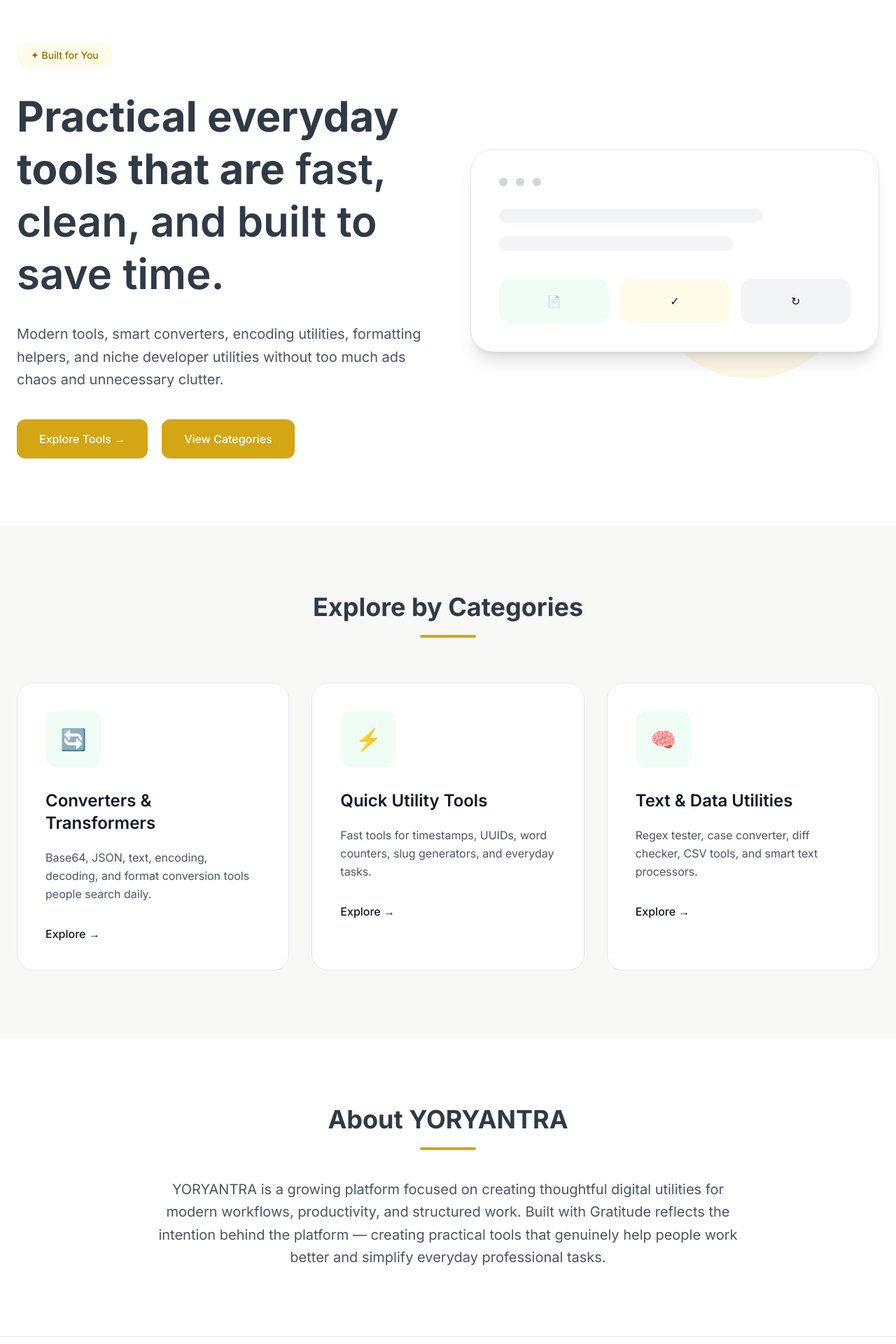
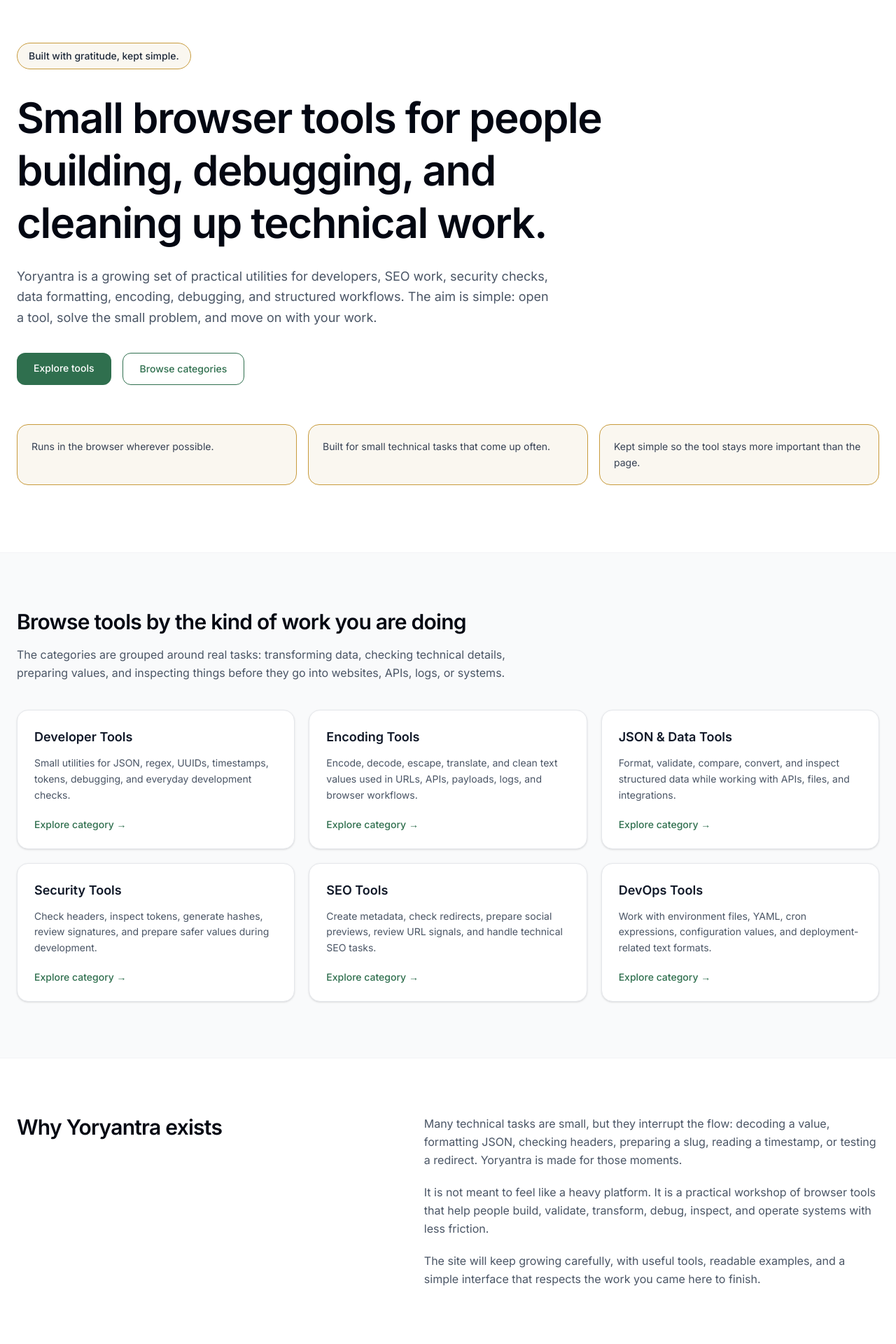
Before and after one commit to vaarunsonawwane-ops/yoryantra-new, a Next.js app: page / in a window 1280 px wide. Shown: the part 100-2020 px from the top of the page at 70% size. Built offline with nearby package versions, Linux system fonts and the light colour scheme.

Commit message:
Home page update

```diff
--- a/app/page.tsx
+++ b/app/page.tsx
@@ -1,18 +1,20 @@
+import Link from "next/link";
+
 export const metadata = {
-  title: "Yoryantra | Practical Everyday Tools",
+  title: "Yoryantra | Small Browser Tools for Technical Work",
 
   description:
-    "Simple, fast, and focused utilities for developers, productivity, formatting, encoding, and structured workflows.",
+    "A growing collection of simple browser tools for developers, SEO work, security checks, data formatting, encoding, debugging, and everyday technical tasks.",
 
   alternates: {
     canonical: "https://yoryantra.com",
   },
 
   openGraph: {
-    title: "Yoryantra | Practical Everyday Tools",
+    title: "Yoryantra | Small Browser Tools for Technical Work",
 
     description:
-      "Simple, fast, and focused utilities without unnecessary clutter.",
+      "Simple browser tools for developers, SEO work, security checks, data formatting, encoding, debugging, and everyday technical tasks.",
 
     url: "https://yoryantra.com",
 
@@ -24,208 +26,178 @@
   twitter: {
     card: "summary_large_image",
 
-    title: "Yoryantra | Practical Everyday Tools",
+    title: "Yoryantra | Small Browser Tools for Technical Work",
 
     description:
-      "Simple, fast, and focused utilities without unnecessary clutter.",
+      "Simple browser tools for developers, SEO work, security checks, data formatting, encoding, debugging, and everyday technical tasks.",
   },
 };
+
+const categories = [
+  {
+    title: "Developer Tools",
+    description:
+      "Small utilities for JSON, regex, UUIDs, timestamps, tokens, debugging, and everyday development checks.",
+    href: "/categories/developer-tools",
+  },
+  {
+    title: "Encoding Tools",
+    description:
+      "Encode, decode, escape, translate, and clean text values used in URLs, APIs, payloads, logs, and browser workflows.",
+    href: "/categories/encoding-tools",
+  },
+  {
+    title: "JSON & Data Tools",
+    description:
+      "Format, validate, compare, convert, and inspect structured data while working with APIs, files, and integrations.",
+    href: "/categories/json-tools",
+  },
+  {
+    title: "Security Tools",
+    description:
+      "Check headers, inspect tokens, generate hashes, review signatures, and prepare safer values during development.",
+    href: "/categories/security-tools",
+  },
+  {
+    title: "SEO Tools",
+    description:
+      "Create metadata, check redirects, prepare social previews, review URL signals, and handle technical SEO tasks.",
+    href: "/categories/seo-tools",
+  },
+  {
+    title: "DevOps Tools",
+    description:
+      "Work with environment files, YAML, cron expressions, configuration values, and deployment-related text formats.",
+    href: "/categories/devops-tools",
+  },
+];
+
+const notes = [
+  "Runs in the browser wherever possible.",
+  "Built for small technical tasks that come up often.",
+  "Kept simple so the tool stays more important than the page.",
+];
 
 export default function HomePage() {
   return (
     <main className="bg-white text-gray-900">
-      <style>{`
-        :root {
-          --gold: #d4a514;
-          --green: #256b45;
-          --dark: #2f3a45;
-          --light: #f8f8f6;
-        }
-
-        html {
-          scroll-behavior: smooth;
-        }
-      `}</style>
-
       {/* HERO */}
-      <section
-        id="home"
-        className="max-w-7xl mx-auto px-6 py-24 grid lg:grid-cols-2 gap-16 items-center"
-      >
-        {/* LEFT */}
-        <div>
-          <div
-            className="inline-flex items-center gap-2 px-5 py-2 rounded-full bg-yellow-50 text-sm font-medium mb-8"
-            style={{ color: "#946c00" }}
-          >
-            ✦ Built for You
-          </div>
-
-          <h2 className="text-5xl md:text-6xl font-bold leading-tight text-[var(--dark)]">
-            Practical everyday tools that are
-            <span className="font-semibold"> fast, clean, and built to save time.</span>
-          </h2>
-
-          <p className="mt-8 text-xl text-gray-600 leading-relaxed max-w-2xl">
-            Modern tools, smart converters, encoding utilities, formatting helpers,
-            and niche developer utilities without too much ads chaos and unnecessary clutter.
+      <section className="mx-auto max-w-7xl px-6 py-20 md:py-24">
+        <div className="max-w-4xl">
+          <p className="inline-flex rounded-full border border-[var(--light-gold)] bg-[var(--light-bg)] px-4 py-2 text-sm font-medium text-gray-800">
+            Built with gratitude, kept simple.
           </p>
 
-          <div className="mt-10 flex flex-wrap gap-5">
-            <a
-			  href="/tools"
-			  className="px-8 py-4 rounded-xl text-white font-medium transition hover:opacity-90"
-              style={{ backgroundColor: "var(--gold)" }}
+          <h1 className="mt-8 text-4xl font-semibold tracking-tight text-gray-950 md:text-6xl md:leading-tight">
+            Small browser tools for people building, debugging, and cleaning up technical work.
+          </h1>
+
+          <p className="mt-6 max-w-3xl text-lg leading-relaxed text-gray-600">
+            Yoryantra is a growing set of practical utilities for developers,
+            SEO work, security checks, data formatting, encoding, debugging,
+            and structured workflows. The aim is simple: open a tool, solve the
+            small problem, and move on with your work.
+          </p>
+
+          <div className="mt-9 flex flex-wrap gap-4">
+            <Link
+              href="/tools"
+              className="rounded-xl bg-[var(--green)] px-6 py-3 text-sm font-medium text-white transition hover:-translate-y-0.5 hover:opacity-95"
             >
-              Explore Tools →
-            </a>
+              Explore tools
+            </Link>
 
-            <a
-			  href="/categories"
-			  className="px-8 py-4 rounded-xl text-white font-medium transition hover:opacity-90"
-			  style={{ backgroundColor: "var(--gold)" }}
-			>
-			  View Categories
-			</a>
+            <Link
+              href="/categories"
+              className="rounded-xl border border-[var(--green)] bg-white px-6 py-3 text-sm font-medium text-[var(--green)] transition hover:-translate-y-0.5 hover:bg-green-50"
+            >
+              Browse categories
+            </Link>
           </div>
         </div>
 
-        {/* RIGHT */}
-        <div className="relative">
-          <div
-            className="absolute top-10 right-10 w-72 h-72 rounded-full opacity-20"
-            style={{ backgroundColor: "#f5d980" }}
-          ></div>
-
-          <div className="relative bg-white rounded-[2rem] border border-gray-200 shadow-xl p-10">
-            <div className="flex gap-3 mb-8">
-              <div className="w-3 h-3 rounded-full bg-gray-300"></div>
-              <div className="w-3 h-3 rounded-full bg-gray-300"></div>
-              <div className="w-3 h-3 rounded-full bg-gray-300"></div>
+        <div className="mt-14 grid gap-4 md:grid-cols-3">
+          {notes.map((note) => (
+            <div
+              key={note}
+              className="rounded-2xl border border-[var(--light-gold)] bg-[var(--light-bg)] p-5"
+            >
+              <p className="text-sm leading-relaxed text-gray-700">
+                {note}
+              </p>
             </div>
-
-            <div className="space-y-5">
-              <div className="h-5 rounded-full bg-gray-100 w-3/4"></div>
-
-              <div className="h-5 rounded-full bg-gray-100 w-2/3"></div>
-
-              <div className="grid grid-cols-3 gap-4 mt-10">
-                <div className="rounded-2xl p-5 bg-green-50 flex items-center justify-center">
-                  📄
-                </div>
-
-                <div className="rounded-2xl p-5 bg-yellow-50 flex items-center justify-center">
-                  ✓
-                </div>
-
-                <div className="rounded-2xl p-5 bg-gray-100 flex items-center justify-center">
-                  ↻
-                </div>
-              </div>
-            </div>
-          </div>
+          ))}
         </div>
       </section>
 
       {/* CATEGORIES */}
-      <section id="categories" className="bg-[var(--light)] py-24">
-        <div className="max-w-7xl mx-auto px-6">
-          <div className="text-center mb-16">
-            <h3 className="text-4xl font-bold text-[var(--dark)]">
-              Explore by Categories
-            </h3>
+      <section className="border-y border-gray-100 bg-gray-50 py-20">
+        <div className="mx-auto max-w-7xl px-6">
+          <div className="max-w-3xl">
+            <h2 className="text-3xl font-semibold tracking-tight text-gray-950">
+              Browse tools by the kind of work you are doing
+            </h2>
 
-            <div
-              className="w-20 h-[4px] rounded-full mx-auto mt-5"
-              style={{ backgroundColor: "var(--gold)" }}
-            ></div>
+            <p className="mt-4 text-gray-600 leading-relaxed">
+              The categories are grouped around real tasks: transforming data,
+              checking technical details, preparing values, and inspecting
+              things before they go into websites, APIs, logs, or systems.
+            </p>
           </div>
 
-          <div className="grid md:grid-cols-3 gap-8">
-            {[
-              {
-                icon: "🔄",
-                title: "Converters & Transformers",
-                desc: "Base64, JSON, text, encoding, decoding, and format conversion tools people search daily.",
-              },
-              {
-                icon: "⚡",
-                title: "Quick Utility Tools",
-                desc: "Fast tools for timestamps, UUIDs, word counters, slug generators, and everyday tasks.",
-              },
-              {
-                icon: "🧠",
-                title: "Text & Data Utilities",
-                desc: "Regex tester, case converter, diff checker, CSV tools, and smart text processors.",
-              },
-            ].map((item) => (
-              <div
-                key={item.title}
-                className="bg-white border border-gray-200 rounded-3xl p-10 hover:shadow-xl transition"
+          <div className="mt-10 grid gap-5 md:grid-cols-2 lg:grid-cols-3">
+            {categories.map((category) => (
+              <Link
+                key={category.href}
+                href={category.href}
+                className="group rounded-2xl border border-gray-200 bg-white p-6 shadow-sm transition duration-200 hover:-translate-y-1 hover:shadow-md"
               >
-                <div className="w-20 h-20 rounded-2xl bg-green-50 flex items-center justify-center text-3xl">
-                  {item.icon}
-                </div>
+                <h3 className="text-lg font-semibold text-gray-900 transition-colors duration-200 group-hover:text-[var(--light-gold)]">
+                  {category.title}
+                </h3>
 
-                <h4 className="mt-8 text-2xl font-semibold text-gray-900">
-                  {item.title}
-                </h4>
-
-                <p className="mt-5 text-gray-600 leading-relaxed">
-                  {item.desc}
+                <p className="mt-3 text-sm leading-relaxed text-gray-600">
+                  {category.description}
                 </p>
 
-                <a
-                  href="#"
-                  className="inline-block mt-8 font-medium text-gray-900"
-                >
-                  Explore →
-                </a>
-              </div>
+                <p className="mt-5 text-sm font-medium text-[var(--green)]">
+                  Explore category →
+                </p>
+              </Link>
             ))}
           </div>
         </div>
       </section>
 
       {/* ABOUT */}
-      <section id="about" className="bg-white py-24">
-        <div className="max-w-4xl mx-auto px-6 text-center">
-          <h3 className="text-4xl font-bold text-[var(--dark)]">
-            About YORYANTRA
-          </h3>
+      <section className="mx-auto max-w-7xl px-6 py-20">
+        <div className="grid gap-10 lg:grid-cols-[1fr_1.2fr] lg:items-start">
+          <div>
+            <h2 className="text-3xl font-semibold tracking-tight text-gray-950">
+              Why Yoryantra exists
+            </h2>
+          </div>
 
-          <div
-            className="w-20 h-[4px] rounded-full mx-auto mt-5"
-            style={{ backgroundColor: "var(--gold)" }}
-          ></div>
+          <div className="space-y-5 text-gray-600 leading-relaxed">
+            <p>
+              Many technical tasks are small, but they interrupt the flow:
+              decoding a value, formatting JSON, checking headers, preparing a
+              slug, reading a timestamp, or testing a redirect. Yoryantra is
+              made for those moments.
+            </p>
 
-          <p className="mt-10 text-xl text-gray-600 leading-relaxed">
-            YORYANTRA is a growing platform focused on creating thoughtful digital
-            utilities for modern workflows, productivity, and structured work.
-            Built with Gratitude reflects the intention behind the platform —
-            creating practical tools that genuinely help people work better and
-            simplify everyday professional tasks.
-          </p>
-        </div>
-      </section>
+            <p>
+              It is not meant to feel like a heavy platform. It is a practical
+              workshop of browser tools that help people build, validate,
+              transform, debug, inspect, and operate systems with less friction.
+            </p>
 
-      {/* CONTACT */}
-      <section
-        id="contact"
-        className="bg-white py-24 border-t border-gray-200"
-      >
-        <div className="max-w-4xl mx-auto px-6 text-center">
-          <h3 className="text-4xl font-bold text-[var(--dark)]">
-            Contact
-          </h3>
-
-          <p className="mt-6 text-lg text-gray-600">
-            Questions, ideas, or collaborations.
-          </p>
-
-          <p className="mt-8 text-2xl font-medium text-gray-900">
-            contact@yoryantra.com
-          </p>
+            <p>
+              The site will keep growing carefully, with useful tools,
+              readable examples, and a simple interface that respects the work
+              you came here to finish.
+            </p>
+          </div>
         </div>
       </section>
     </main>
```
